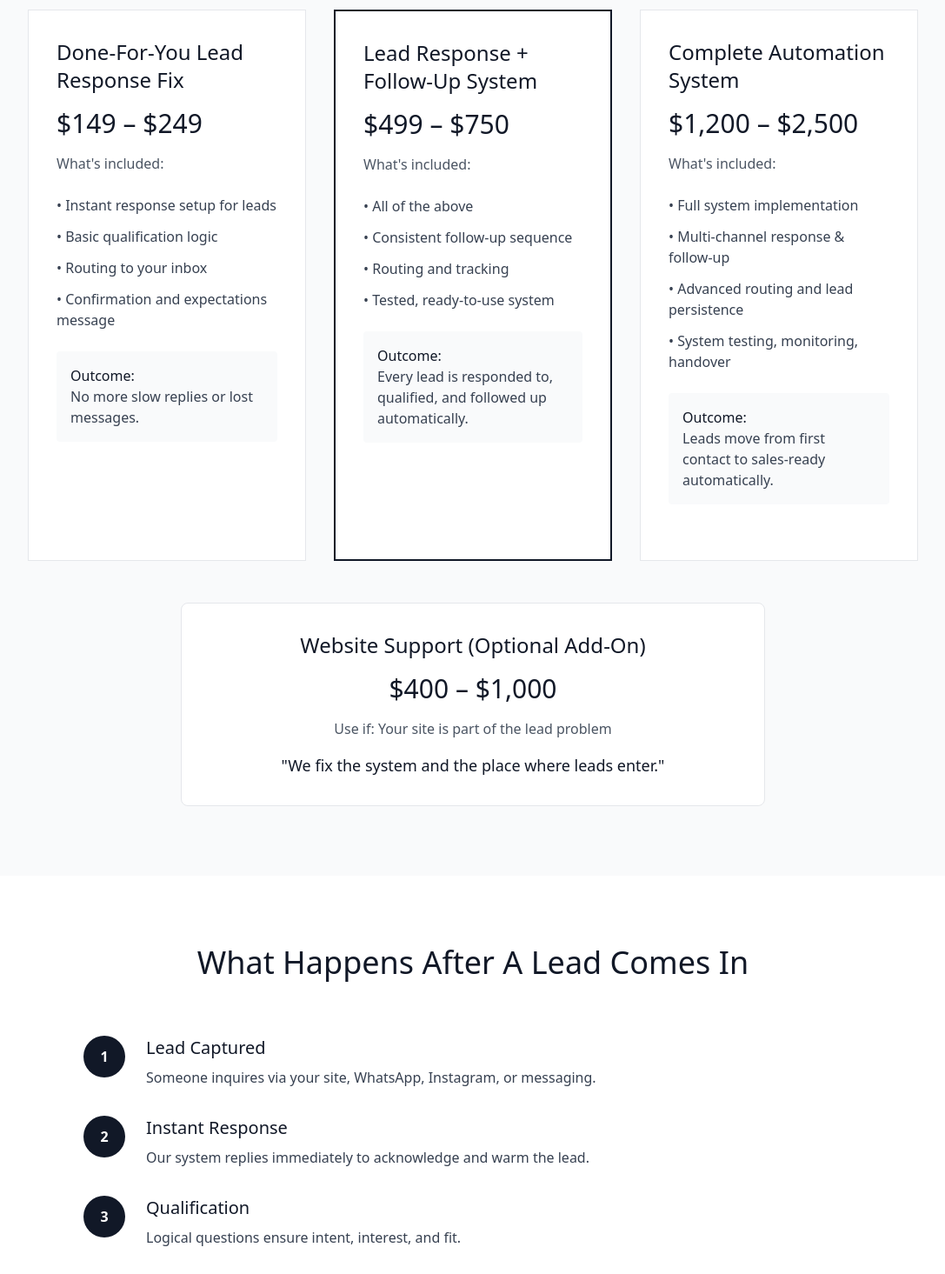
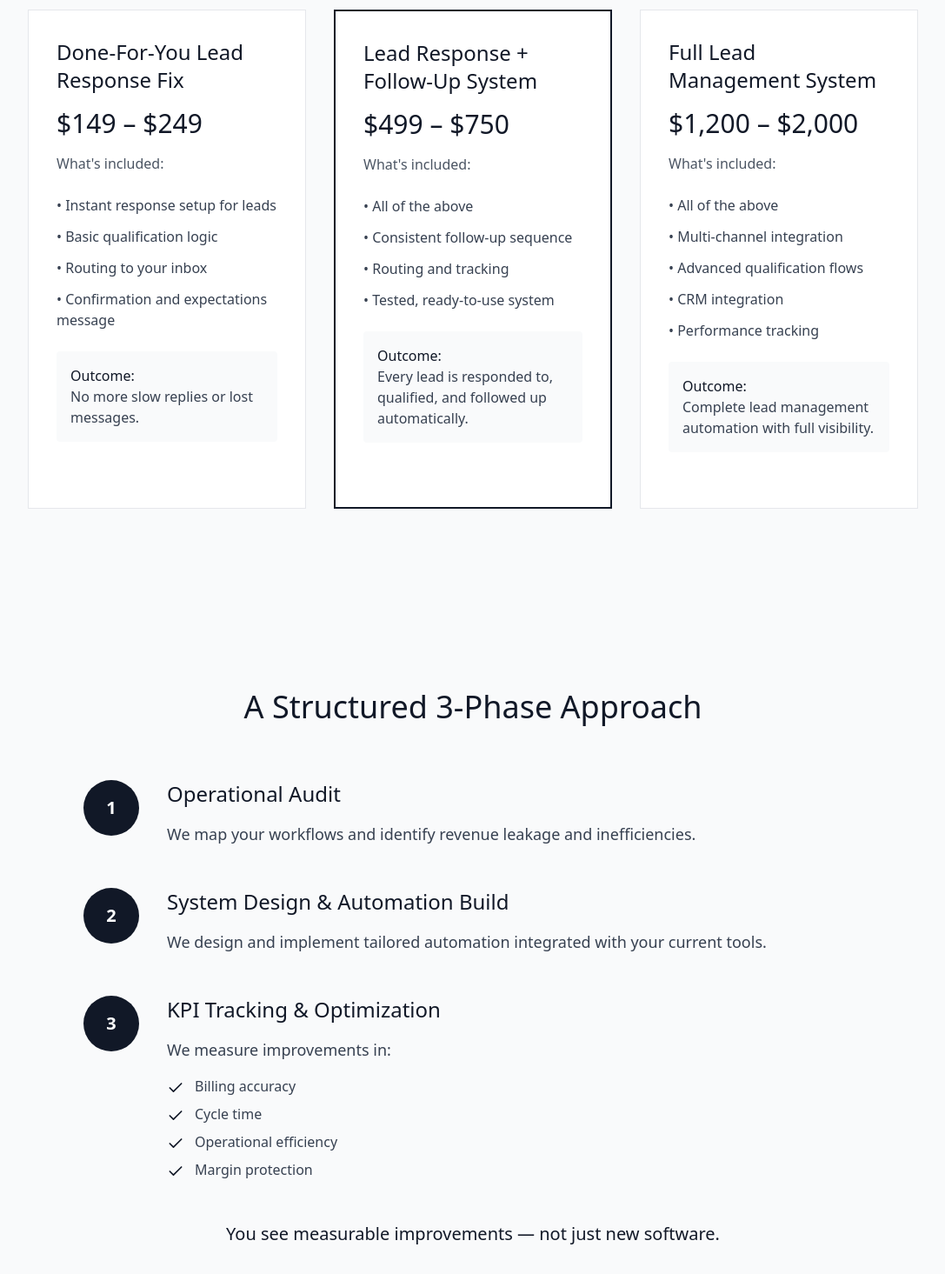
Before and after one commit to Projectcaroline/auvra, a React (Vite) app: page / in a window 1280 px wide. Shown: the part 3000-4465 px from the top of the page at 87% size, without its empty margins (96-1183 px from the left). Built offline with nearby package versions, Linux system fonts and the light colour scheme; a web font is replaced by a local one.

Commit message:
Updated App.tsx

```diff
--- a/src/App.tsx
+++ b/src/App.tsx
@@ -279,29 +279,81 @@ const App = () => {
             {/* Service 3 */}
             <div className="border border-gray-200 p-8 bg-white">
               <div className="mb-8">
-                <h3 className="text-2xl font-medium mb-4">Complete Automation System</h3>
-                <div className="text-3xl font-light mb-4">$1,200 – $2,500</div>
+                <h3 className="text-2xl font-medium mb-4">Full Lead Management System</h3>
+                <div className="text-3xl font-light mb-4">$1,200 – $2,000</div>
                 <p className="text-gray-600 mb-6">What's included:</p>
                 <ul className="space-y-3 text-gray-700">
-                  <li>• Full system implementation</li>
-                  <li>• Multi-channel response & follow-up</li>
-                  <li>• Advanced routing and lead persistence</li>
-                  <li>• System testing, monitoring, handover</li>
+                  <li>• All of the above</li>
+                  <li>• Multi-channel integration</li>
+                  <li>• Advanced qualification flows</li>
+                  <li>• CRM integration</li>
+                  <li>• Performance tracking</li>
                 </ul>
                 <div className="mt-6 p-4 bg-gray-50 rounded">
                   <p className="font-medium text-gray-900">Outcome:</p>
-                  <p className="text-gray-700">Leads move from first contact to sales-ready automatically.</p>
+                  <p className="text-gray-700">Complete lead management automation with full visibility.</p>
                 </div>
               </div>
             </div>
           </div>
+        </div>
+      </section>
 
-          {/* Website Support Add-On */}
-          <div className="max-w-2xl mx-auto text-center bg-white border border-gray-200 p-8 rounded-lg">
-            <h3 className="text-2xl font-medium mb-4">Website Support (Optional Add-On)</h3>
-            <div className="text-3xl font-light mb-4">$400 – $1,000</div>
-            <p className="text-gray-600 mb-4">Use if: Your site is part of the lead problem</p>
-            <p className="text-lg font-medium text-gray-900">"We fix the system and the place where leads enter."</p>
+      {/* How It Works Section */}
+      <section id="how-it-works" className="py-20 bg-gray-50">
+        <div className="max-w-6xl mx-auto px-6">
+          <div className="text-center mb-16">
+            <h2 className="text-4xl font-light mb-6">A Structured 3-Phase Approach</h2>
+          </div>
+
+          <div className="max-w-4xl mx-auto">
+            <div className="space-y-12">
+              <div className="flex items-start">
+                <div className="w-16 h-16 bg-gray-900 text-white rounded-full flex items-center justify-center font-bold mr-8 flex-shrink-0 text-xl">1</div>
+                <div>
+                  <h3 className="text-2xl font-medium mb-4">Operational Audit</h3>
+                  <p className="text-gray-700 text-lg">We map your workflows and identify revenue leakage and inefficiencies.</p>
+                </div>
+              </div>
+
+              <div className="flex items-start">
+                <div className="w-16 h-16 bg-gray-900 text-white rounded-full flex items-center justify-center font-bold mr-8 flex-shrink-0 text-xl">2</div>
+                <div>
+                  <h3 className="text-2xl font-medium mb-4">System Design & Automation Build</h3>
+                  <p className="text-gray-700 text-lg">We design and implement tailored automation integrated with your current tools.</p>
+                </div>
+              </div>
+
+              <div className="flex items-start">
+                <div className="w-16 h-16 bg-gray-900 text-white rounded-full flex items-center justify-center font-bold mr-8 flex-shrink-0 text-xl">3</div>
+                <div>
+                  <h3 className="text-2xl font-medium mb-4">KPI Tracking & Optimization</h3>
+                  <p className="text-gray-700 text-lg mb-4">We measure improvements in:</p>
+                  <ul className="space-y-2 text-gray-700">
+                    <li className="flex items-start">
+                      <Check className="w-5 h-5 text-gray-900 mt-1 mr-3 flex-shrink-0" />
+                      <span>Billing accuracy</span>
+                    </li>
+                    <li className="flex items-start">
+                      <Check className="w-5 h-5 text-gray-900 mt-1 mr-3 flex-shrink-0" />
+                      <span>Cycle time</span>
+                    </li>
+                    <li className="flex items-start">
+                      <Check className="w-5 h-5 text-gray-900 mt-1 mr-3 flex-shrink-0" />
+                      <span>Operational efficiency</span>
+                    </li>
+                    <li className="flex items-start">
+                      <Check className="w-5 h-5 text-gray-900 mt-1 mr-3 flex-shrink-0" />
+                      <span>Margin protection</span>
+                    </li>
+                  </ul>
+                </div>
+              </div>
+            </div>
+
+            <div className="text-center mt-12">
+              <p className="text-xl font-medium text-gray-900">You see measurable improvements — not just new software.</p>
+            </div>
           </div>
         </div>
       </section>
@@ -422,17 +474,9 @@ const App = () => {
           <div className="flex flex-col md:flex-row justify-between items-center mb-8">
             <div>
               <h3 className="text-2xl font-semibold mb-2 tracking-wide">TWENTYSUM</h3>
-              <p className="text-gray-400">Operational Automation for Waste Management & Construction Firms</p>
-              <p className="text-gray-400 mt-2">Windhoek, Namibia</p>
-              <p className="text-gray-400">Serving clients across Southern Africa</p>
+              <p className="text-gray-400">AI systems for serious operators</p>
             </div>
             <div className="flex space-x-8 mt-6 md:mt-0">
-              <button
-                onClick={() => handleChatResponse('review')}
-                className="bg-white text-black px-6 py-2 font-medium hover:bg-gray-100 transition-colors"
-              >
-                Book Call
-              </button>
               <a href="/privacy.html" className="text-gray-400 hover:text-white transition-colors">Privacy</a>
               <a href="/terms.html" className="text-gray-400 hover:text-white transition-colors">Terms</a>
               <a href="https://www.instagram.com/twenty_sum" target="_blank" rel="noopener noreferrer" className="text-gray-400 hover:text-white transition-colors">Instagram</a>
@@ -440,7 +484,7 @@ const App = () => {
             </div>
           </div>
           <div className="border-t border-gray-800 pt-8 text-center">
-            <p className="text-gray-400 italic">Serious automation for serious operators.</p>
+            <p className="text-gray-400 italic">This is not for everyone — but if you know, you know.</p>
           </div>
         </div>
       </footer>
```
